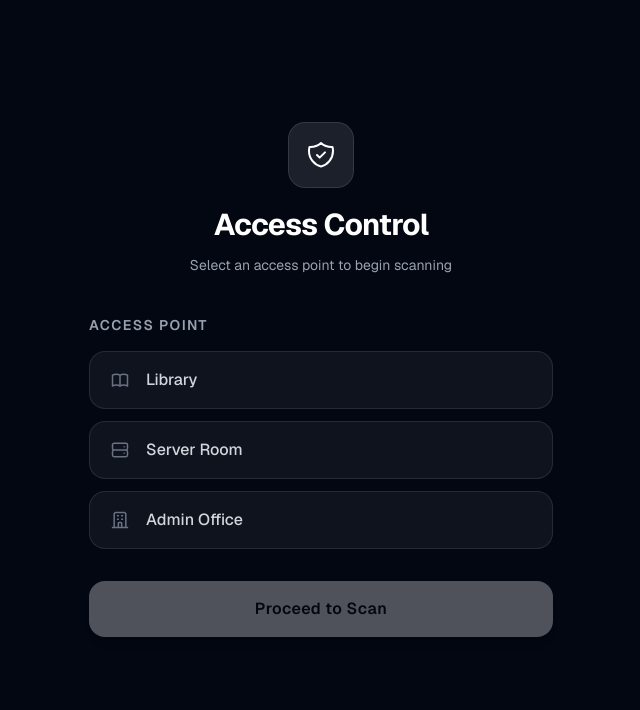
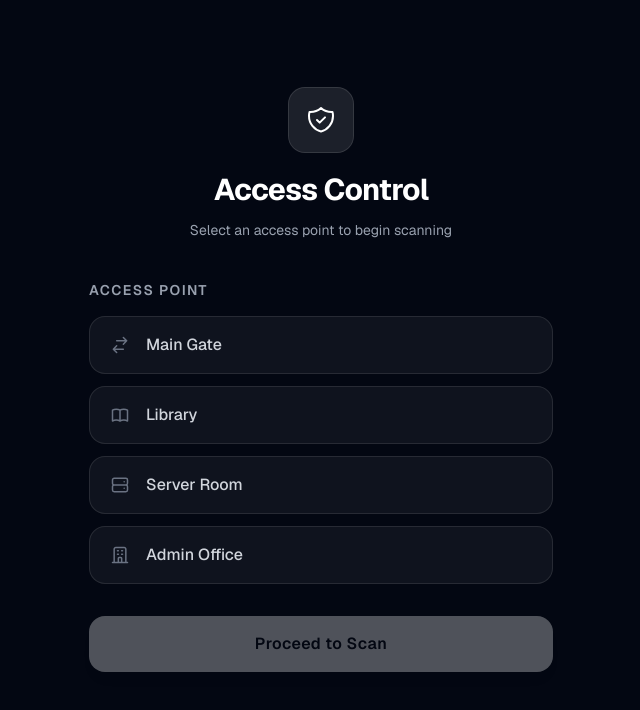
Before and after one commit to Yamuhammad01/Scanner-Client, a Next.js app: page / in a window 1280 px wide. Shown: the top 710 px of the page, without its empty margins (319-959 px from the left). Built offline with nearby package versions, Linux system fonts and the light colour scheme.

Commit message:
add access point selection flow and QR code scanner integration

```diff
--- a/app/page.tsx
+++ b/app/page.tsx
@@ -2,7 +2,7 @@
 
 import { useState } from "react";
 import { useRouter } from "next/navigation";
-import DoorSelector from "@/components/DoorSelector";
+import DoorSelector, { doors } from "@/components/DoorSelector";
 
 export default function HomePage() {
   const [selectedDoor, setSelectedDoor] = useState("");
@@ -10,7 +10,9 @@ export default function HomePage() {
 
   const proceedToScanner = () => {
     if (!selectedDoor) return;
-    router.push(`/scanner?doorId=${selectedDoor}`);
+    const door = doors.find(d => d.id === selectedDoor);
+    const doorName = door ? door.name : "";
+    router.push(`/scanner?doorId=${selectedDoor}&doorName=${encodeURIComponent(doorName)}`);
   };
 
   return (
--- a/app/scanner/ScannerClient.tsx
+++ b/app/scanner/ScannerClient.tsx
@@ -7,9 +7,10 @@ import { verifyAccess } from "@/service/api";
 
 interface ScannerClientProps {
   doorId: string;
+  doorName: string;
 }
 
-export default function ScannerClient({ doorId }: ScannerClientProps) {
+export default function ScannerClient({ doorId, doorName }: ScannerClientProps) {
   const router = useRouter();
   const [isProcessing, setIsProcessing] = useState(false);
 
@@ -20,14 +21,19 @@ export default function ScannerClient({ doorId }: ScannerClientProps) {
     try {
       const result = await verifyAccess({
         uid: token,           // the raw text decoded from the QR code
-        readerId: "READER-001",
-        door: doorId,
+        readerId: doorId,     // readerId is the ID selected (e.g. MAIN_GATE_01)
+        door: doorName,       // door is the name selected (e.g. Main Gate)
       });
 
       localStorage.setItem("accessResult", JSON.stringify(result));
       router.push("/result");
     } catch (error) {
       console.error("Verification error:", error);
+      if (error instanceof TypeError && error.message === "Load failed") {
+        alert("Network Error: Could not reach the server at " + process.env.NEXT_PUBLIC_VERIFICATION_URL + ". Please ensure the backend is running and CORS is enabled.");
+      } else {
+        alert("Scan failed: " + (error instanceof Error ? error.message : "Unknown error"));
+      }
       // Reset so user can try again
       setIsProcessing(false);
     }
@@ -46,9 +52,9 @@ export default function ScannerClient({ doorId }: ScannerClientProps) {
           </div>
           <h1 className="text-xl font-bold tracking-tight">QR Access Scanner</h1>
         </div>
-        {doorId && (
+        {doorName && (
           <p className="text-sm text-gray-400 ml-12">
-            Door: <span className="text-gray-200 font-medium">{doorId.replace(/_/g, " ")}</span>
+            Access Point: <span className="text-gray-200 font-medium">{doorName}</span>
           </p>
         )}
       </header>
--- a/app/scanner/page.tsx
+++ b/app/scanner/page.tsx
@@ -10,6 +10,7 @@ export default async function ScannerPage({
 }) {
   const resolvedSearchParams = await searchParams;
   const doorId = typeof resolvedSearchParams.doorId === "string" ? resolvedSearchParams.doorId : "";
+  const doorName = typeof resolvedSearchParams.doorName === "string" ? resolvedSearchParams.doorName : "";
 
   return (
     <Suspense
@@ -19,7 +20,7 @@ export default async function ScannerPage({
         </main>
       }
     >
-      <ScannerClient doorId={doorId} />
+      <ScannerClient doorId={doorId} doorName={doorName} />
     </Suspense>
   );
 }
--- a/components/DoorSelector.tsx
+++ b/components/DoorSelector.tsx
@@ -5,7 +5,17 @@ interface Props {
   setSelectedDoor: (value: string) => void;
 }
 
-const doors = [
+export const doors = [
+  {
+    id: "MAIN_GATE_01",
+    name: "Main Gate",
+    icon: (
+      <svg className="w-5 h-5" fill="none" stroke="currentColor" viewBox="0 0 24 24">
+        <path strokeLinecap="round" strokeLinejoin="round" strokeWidth={1.8}
+          d="M8 7h12m0 0l-4-4m4 4l-4 4m0 6H4m0 0l4 4m-4-4l4-4" />
+      </svg>
+    ),
+  },
   {
     id: "LIBRARY_01",
     name: "Library",
--- a/components/QRScanner.tsx
+++ b/components/QRScanner.tsx
@@ -117,7 +117,7 @@ export default function QRScanner({ onScanSuccess }: Props) {
 
         const imageData = ctx.getImageData(0, 0, canvas.width, canvas.height);
         const code = jsQR(imageData.data, imageData.width, imageData.height, {
-          inversionAttempts: "dontInvert",
+          inversionAttempts: "attemptBoth",
         });
 
         if (code && code.data) {
--- a/service/api.ts
+++ b/service/api.ts
@@ -3,13 +3,16 @@ import {
   VerifyAccessResponse,
 } from "@/types/access";
 
-const BASE_URL = process.env.NEXT_PUBLIC_VERIFICATION_URL;
+const BASE_URL = process.env.NEXT_PUBLIC_VERIFICATION_URL || "http://localhost:5000/api";
 
 export const verifyAccess = async (
   payload: VerifyAccessRequest
 ): Promise<VerifyAccessResponse> => {
+  const url = `${BASE_URL}/access/tap`;
+  console.log("Verifying access at:", url, "with payload:", payload);
+
   const response = await fetch(
-    `${BASE_URL}/access/tap`,
+    url,
     {
       method: "POST",
       headers: {
```
